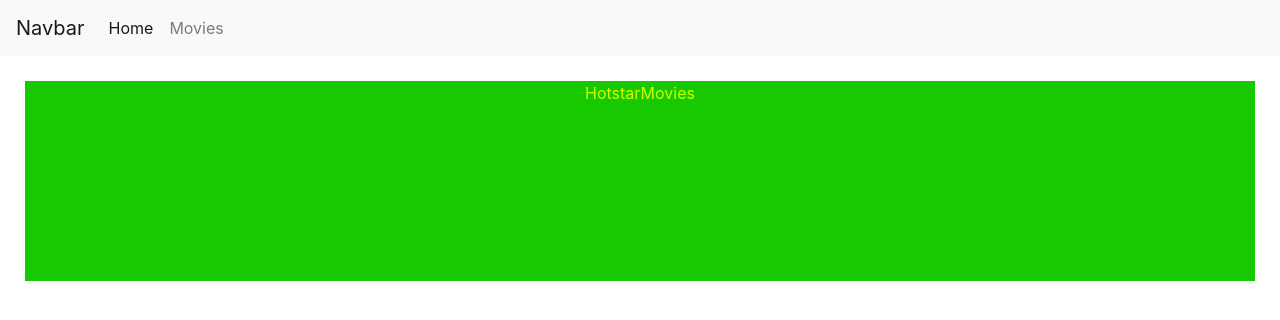
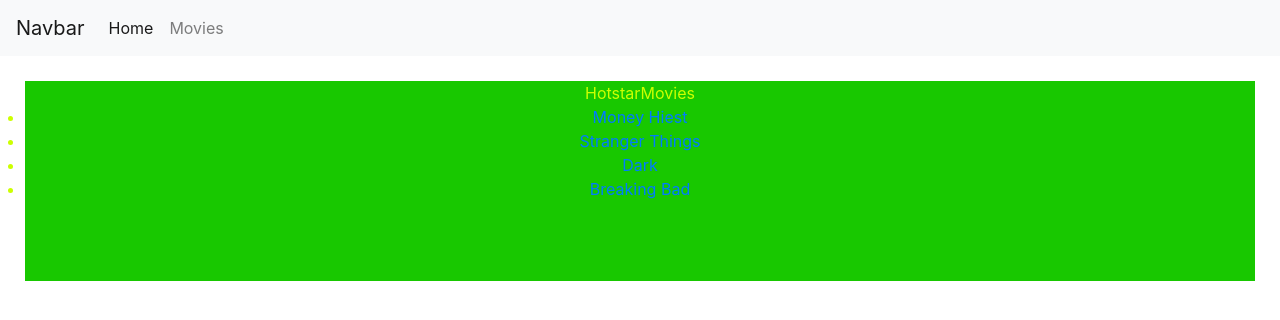
Before and after one commit to Mihir1234567/MERN, a React (Vite) app in the folder learning25/: page /movies in a window 1280 px wide. Shown: the top 320 px of the page. Built offline with nearby package versions, Linux system fonts and the light colour scheme.

Commit message:
dynamic routing

```diff
--- a/learning25/src/App.jsx
+++ b/learning25/src/App.jsx
@@ -20,6 +20,7 @@
 import { HotstarMovies } from "./components/hotstar/HotstarMovies";
 import { HotstarWelcome } from "./components/hotstar/HotstarWelcome";
 import { HotstarError } from "./components/hotstar/Error";
+import { Play } from "./components/hotstar/Play";
 function App() {
   return (
     <div>
@@ -28,6 +29,7 @@
         <Route path="/home" element={<HotstarHome></HotstarHome>}></Route>
         <Route path="/movies" element={<HotstarMovies></HotstarMovies>}></Route>
         <Route path="/*" element={<HotstarError></HotstarError>}></Route>
+        <Route path="/play/:id" element={<Play></Play>}></Route>
         <Route path="/" element={<HotstarWelcome></HotstarWelcome>}></Route>
       </Routes>
     </div>
--- a/learning25/src/components/hotstar/HotstarMovies.jsx
+++ b/learning25/src/components/hotstar/HotstarMovies.jsx
@@ -1,5 +1,25 @@
 import React from "react";
+import { Link } from "react-router-dom";
+
 import "./HotstarStyle.css";
 export const HotstarMovies = () => {
-  return <div class="movies">HotstarMovies</div>;
+  return (
+    <div class="movies">
+      HotstarMovies
+      <ul>
+        <li>
+          <Link to="/play/moneyhiest">Money Hiest</Link>
+        </li>
+        <li>
+          <Link to="/play/strangerthings">Stranger Things</Link>
+        </li>
+        <li>
+          <Link to="/play/dark">Dark</Link>
+        </li>
+        <li>
+          <Link to="/play/breakingbad">Breaking Bad</Link>
+        </li>
+      </ul>
+    </div>
+  );
 };
--- a/learning25/src/components/hotstar/HotstarStyle.css
+++ b/learning25/src/components/hotstar/HotstarStyle.css
@@ -26,3 +26,10 @@
     color: rgb(43, 0, 255);
     text-align: center;
 }
+.play{
+    height: 200px;
+    margin: 25px;
+    background-color: rgb(188, 71, 108);
+    color: rgb(38, 166, 202);
+    text-align: center;
+}
--- /dev/null
+++ b/learning25/src/components/hotstar/Play.jsx
@@ -0,0 +1,6 @@
+import React from "react";
+import { useParams } from "react-router-dom";
+export const Play = () => {
+  const id = useParams().id;
+  return <div class="play">Playing {id}</div>;
+};
```
